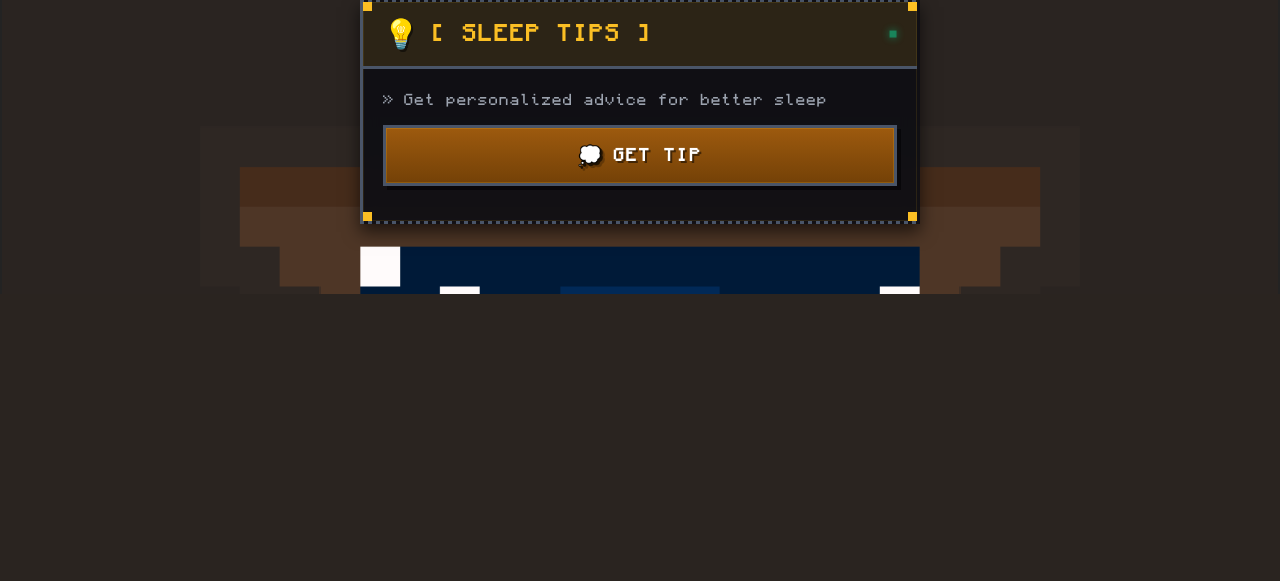
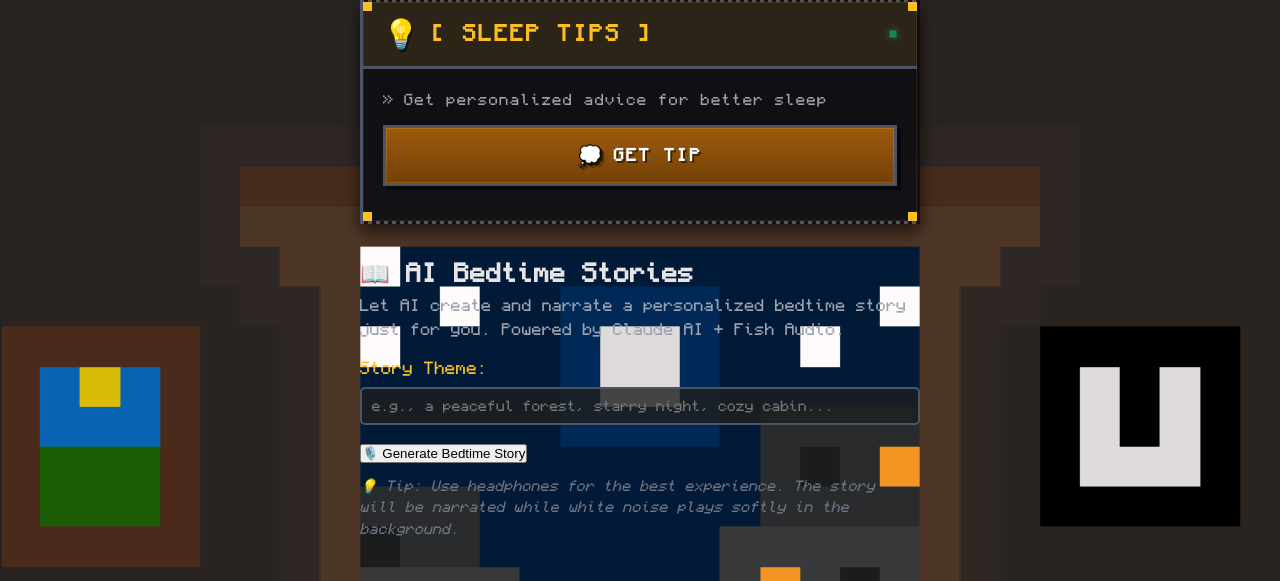
Before and after one commit to faisalshariff123/Sleep-Copilot, a Flask app: page / in a window 1280 px wide. Shown: the part 1305-1886 px from the top of the page. Before the commit the page ends 1599 px from the top, so only its background shows below. Run offline with Flask 3, Linux system fonts and the light colour scheme.

Commit message:
Updated more stuff

```diff
--- a/app.py
+++ b/app.py
@@ -1,17 +1,99 @@
 from flask import Flask, redirect, request, url_for, flash, get_flashed_messages, render_template, jsonify
 import os
-# import requests
+import requests
 from dotenv import load_dotenv
 import anthropic
+# from fish_audio_sdk import Session, TTSRequest
 
 load_dotenv()
 
 app = Flask(__name__, static_folder='static')
 
+FISH_KEY = os.getenv("FISH_API_KEY")
 client = anthropic.Anthropic(api_key=os.getenv("ANTHROPIC_API_KEY"))
 @app.route('/')
 def index():
     return render_template('index.html', ) # maek sure index is in templates folder
+@app.route('/generate_bedtime_story', methods=['POST'])
+def generate_bedtime_story():
+    data = request.json
+    theme = data.get('theme', 'peaceful night sky')
+
+    story_prompt = f"""Write a calming 2-minute bedtime story about {theme}.
+    Make it soothing, gentle, and perfect for falling asleep to.
+    Use slow pacing, peaceful imagery, and a tranquil tone.
+    End with a peaceful resolution that encourages sleep.
+    Keep it under 250 words. Plain text only, no markdown."""
+
+    try:
+        message = client.messages.create(
+            model="claude-sonnet-4-5",
+            max_tokens=500,
+            messages=[
+                {
+                    "role": "user",
+                    "content": story_prompt
+                }
+            ],
+            timeout=60.0  # Adding a 60 second timeout because wifi sucks
+        )
+        story_text = message.content[0].text
+        fish_response = requests.post(
+            'https://api.fish.audio/v1/tts',
+            headers={
+                'Authorization': f'Bearer {FISH_KEY}',
+                'Content-Type': 'application/json'
+            },
+            json={
+                'text': story_text,
+                #'reference_id': 'x',
+                'format': 'mp3',
+                'normalize': True,
+                'latency': 'normal'
+            },
+            timeout=30.0
+        )
+
+        if fish_response.status_code == 200:
+            audio_data = fish_response.json()
+
+            audio_url = (audio_data.get('audio') or
+                        audio_data.get('url') or
+                        audio_data.get('audio_url') or
+                        audio_data.get('file'))
+
+            if audio_url:
+                return jsonify({
+                    "success": True,
+                    "story": story_text,
+                    "audio_url": audio_url
+                })
+            else:
+                # Return story without audio if Fish fails
+                return jsonify({
+                    "success": True,
+                    "story": story_text,
+                    "audio_url": None,
+                    "message": "Story generated, but audio generation failed. You can still read the story!"
+                })
+        else:
+            # Return story even if Fish Audio fails
+            return jsonify({
+                "success": True,
+                "story": story_text,
+                "audio_url": None,
+                "message": f"Story generated! (Audio generation failed: {fish_response.status_code})"
+            })
+
+    except Exception as e:
+        print(f"Error: {str(e)}")
+        return jsonify({
+            "success": False,
+            "error": str(e)
+        }), 500
+
+
+
 
 @app.route('/sleep_tips', methods=['POST'])
 def sleep_tips():
--- a/static/css/styles.css
+++ b/static/css/styles.css
@@ -563,17 +563,101 @@ footer {
     }
 }
 
-/* Accessibility */
-@media (prefers-reduced-motion: reduce) {
-    *,
-    *::before,
-    *::after {
-        animation-duration: 0.01ms !important;
-        animation-iteration-count: 1 !important;
-        transition-duration: 0.01ms !important;
+input[type="text"] {
+    font-family: 'Monocraft', 'Fira Mono', 'Consolas', monospace;
+    transition: border-color 0.3s;
+}
+
+input[type="text"]:focus {
+    outline: none;
+    border-color: #fbbf24;
+    box-shadow: 0 0 0 3px rgba(251, 191, 36, 0.1);
+}
+
+audio {
+    filter: invert(1) hue-rotate(180deg);
+    opacity: 0.9;
+}
+
+audio::-webkit-media-controls-panel {
+    background-color: rgba(30, 30, 30, 0.9);
+}
+
+
+input[type="range"] {
+    -webkit-appearance: none;
+    appearance: none;
+    background: rgba(74, 85, 104, 0.5);
+    outline: none;
+    border-radius: 5px;
+    height: 6px;
+}
+
+input[type="range"]::-webkit-slider-thumb {
+    -webkit-appearance: none;
+    appearance: none;
+    width: 16px;
+    height: 16px;
+    background: #fbbf24;
+    cursor: pointer;
+    border-radius: 50%;
+    transition: background 0.3s;
+}
+
+input[type="range"]::-webkit-slider-thumb:hover {
+    background: #f59e0b;
+}
+
+input[type="range"]::-moz-range-thumb {
+    width: 16px;
+    height: 16px;
+    background: #fbbf24;
+    cursor: pointer;
+    border-radius: 50%;
+    border: none;
+    transition: background 0.3s;
+}
+
+input[type="range"]::-moz-range-thumb:hover {
+    background: #f59e0b;
+}
+
+input[type="range"]:disabled {
+    opacity: 0.4;
+    cursor: not-allowed;
+}
+
+
+input[type="checkbox"] {
+    accent-color: #fbbf24;
+}
+
+
+#story-result .output-content {
+    line-height: 1.8;
+    font-size: 1.05em;
+    text-align: justify;
+}
+
+
+#story-audio,
+#whitenoise-toggle {
+    animation: fadeIn 0.5s ease-in;
+}
+
+@keyframes fadeIn {
+    from {
+        opacity: 0;
+        transform: translateY(-10px);
     }
-
-    .scanlines {
-        display: none;
+    to {
+        opacity: 1;
+        transform: translateY(0);
     }
 }
+
+
+button:disabled {
+    opacity: 0.6;
+    cursor: not-allowed;
+}
--- a/static/script.js
+++ b/static/script.js
@@ -227,3 +227,46 @@ async function getSleepTips() {
         resultDiv.style.borderColor = '#ef4444';
     }
 }
+
+// bedtime story
+async function generateBedtimeStory() {
+    const theme = document.getElementById('story-theme').value.trim() || 'peaceful night sky';
+    const resultDiv = document.getElementById('story-result');
+    const audioPlayer = document.getElementById('story-audio');
+    const whiteNoiseSection = document.getElementById('whitenoise-toggle');
+
+    resultDiv.innerHTML = '<div class="output-header">[ GENERATING STORY ]</div><div class="output-content">🪄 Creating your bedtime story...</div>';
+    resultDiv.style.borderColor = '#4a5568';
+    audioPlayer.style.display = 'none';
+    audioPlayer.src = "";
+
+    try {
+        const response = await fetch('/generate_bedtime_story', {
+            method: 'POST',
+            headers: { 'Content-Type': 'application/json' },
+            body: JSON.stringify({ theme })
+        });
+
+        const data = await response.json();
+
+        if (data.success) {
+            resultDiv.innerHTML = '<div class="output-header">[ STORY READY ]</div><div class="output-content">' + data.story + '</div>';
+            resultDiv.style.borderColor = '#10b981';
+
+            if (data.audio_url) {
+                audioPlayer.src = data.audio_url;
+                audioPlayer.style.display = 'block';
+                whiteNoiseSection.style.display = 'block';
+            } else {
+                resultDiv.innerHTML += '<div class="output-content">🎧 Audio unavailable, read it yourself for now!</div>';
+            }
+        } else {
+            resultDiv.innerHTML = '<div class="output-header">[ ERROR ]</div><div class="output-content">❌ ' + data.error + '</div>';
+            resultDiv.style.borderColor = '#ef4444';
+        }
+
+    } catch (error) {
+        resultDiv.innerHTML = '<div class="output-header">[ ERROR ]</div><div class="output-content">❌❌ ' + error.message + '</div>';
+        resultDiv.style.borderColor = '#ef4444';
+    }
+}
--- a/templates/index.html
+++ b/templates/index.html
@@ -99,6 +99,82 @@
                     <div id="sleep-tips-result" class="result-box pixel-box"></div>
                 </div>
             </section>
+            <div class="section">
+    <h2>📖 AI Bedtime Stories</h2>
+    <p style="color: #9ca3af; margin-bottom: 15px; font-size: 0.95em;">
+        Let AI create and narrate a personalized bedtime story just for you.
+        Powered by Claude AI + Fish Audio.
+    </p>
+
+    <!-- Story theme input -->
+    <div style="margin-bottom: 15px;">
+        <label for="story-theme" style="display: block; margin-bottom: 5px; color: #fbbf24;">
+            Story Theme:
+        </label>
+        <input
+            type="text"
+            id="story-theme"
+            placeholder="e.g., a peaceful forest, starry night, cozy cabin..."
+            style="width: 100%; padding: 10px; background: rgba(30, 30, 30, 0.8); border: 2px solid #4a5568; border-radius: 5px; color: #e5e5e5; font-family: 'Monocraft', monospace;"
+        />
+    </div>
+
+    <!-- Generate button -->
+    <button id="generate-story-btn" onclick="generateBedtimeStory()">
+        🎙️ Generate Bedtime Story
+    </button>
+
+    <!-- White noise controls (hidden until story is generated) -->
+    <div id="whitenoise-toggle" style="display: none; margin-top: 15px; padding: 15px; background: rgba(0, 0, 0, 0.4); border-radius: 8px; border: 1px solid #4a5568;">
+        <div style="display: flex; align-items: center; margin-bottom: 10px;">
+            <input
+                type="checkbox"
+                id="whitenoise-checkbox"
+                onchange="toggleWhiteNoise()"
+                style="margin-right: 10px; width: 18px; height: 18px; cursor: pointer;"
+            />
+            <label for="whitenoise-checkbox" style="color: #fbbf24; cursor: pointer;">
+                🌊 Play White Noise in Background
+            </label>
+        </div>
+
+        <div style="display: flex; align-items: center; gap: 10px;">
+            <label style="color: #9ca3af; font-size: 0.9em;">Volume:</label>
+            <input
+                type="range"
+                id="whitenoise-volume"
+                min="0"
+                max="100"
+                value="20"
+                disabled
+                oninput="updateWhiteNoiseVolume()"
+                style="flex: 1;"
+            />
+            <span id="volume-display" style="color: #9ca3af; font-size: 0.9em; min-width: 35px;">20%</span>
+        </div>
+    </div>
+
+    <!-- Story result display -->
+    <div id="story-result"></div>
+
+    <!-- Audio player -->
+    <audio
+        id="story-audio"
+        controls
+        style="width: 100%; margin-top: 15px; display: none; border-radius: 5px;"
+    ></audio>
+
+    <p style="color: #6b7280; font-size: 0.85em; margin-top: 10px; font-style: italic;">
+        💡 Tip: Use headphones for the best experience. The story will be narrated while white noise plays softly in the background.
+    </p>
+</div>
+
+<script>
+// Update volume display
+document.getElementById('whitenoise-volume').addEventListener('input', function() {
+    document.getElementById('volume-display').textContent = this.value + '%';
+});
+</script>
         </main>
 
 
```
